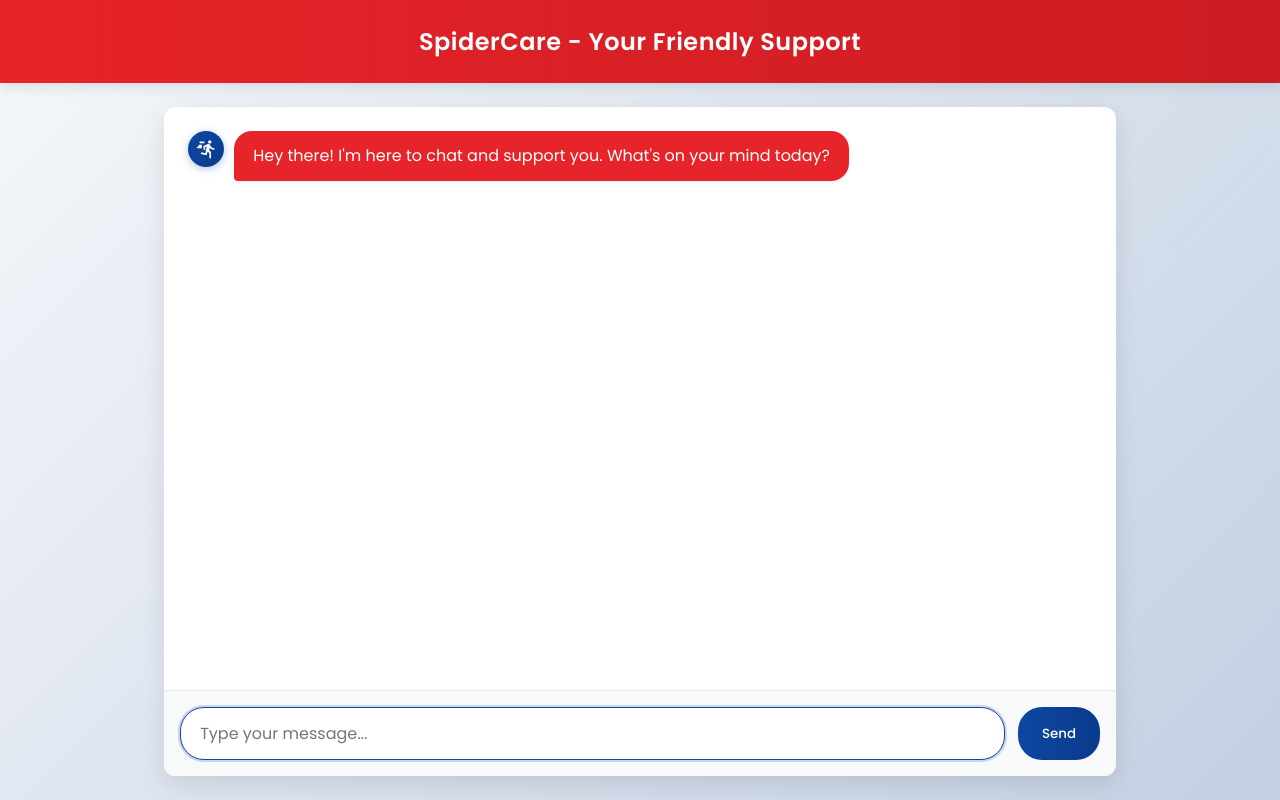
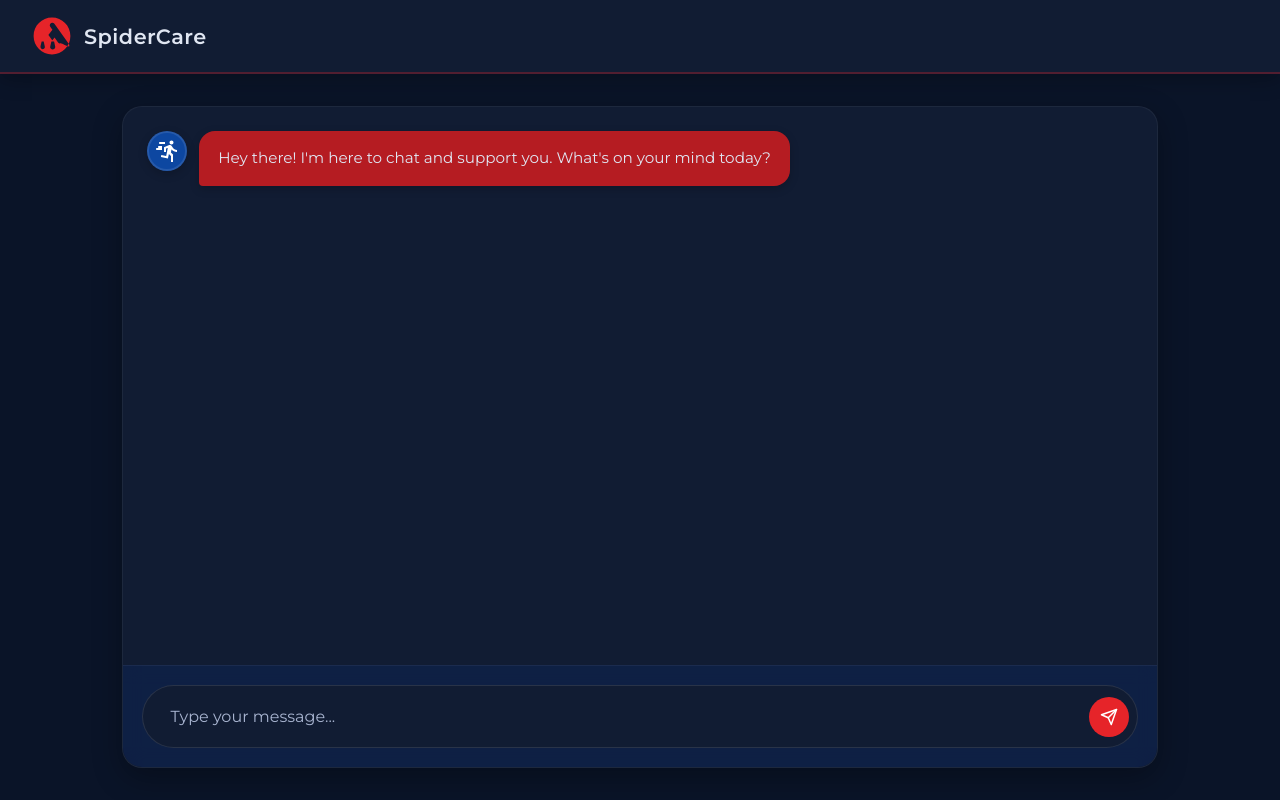
Before and after one commit to plunkix/spidercare-cloudfare, a plain HTML site: page frontend/index.html in a window 1280 px wide. Drawn offline with Linux system fonts and the light colour scheme; no server answers.

Commit message:
updated frontend

```diff
--- a/frontend/index.html
+++ b/frontend/index.html
@@ -4,17 +4,17 @@
     <meta charset="UTF-8">
     <meta name="viewport" content="width=device-width, initial-scale=1.0">
     <title>SpiderCare - Your Friendly Support</title>
-    <link href="https://fonts.googleapis.com/css2?family=Poppins:wght@300;400;500;600;700&display=swap" rel="stylesheet">
+    <link href="https://fonts.googleapis.com/css2?family=Montserrat:wght@300;400;500;600;700&display=swap" rel="stylesheet">
     <style>
         :root {
             --primary: #e62429;
-            --primary-dark: #cc1c21;
-            --secondary: #0d47a1;
-            --secondary-dark: #0a3b8c;
-            --light: #f8f9fa;
-            --dark: #212529;
-            --gray: #6c757d;
-            --light-gray: #e9ecef;
+            --primary-dark: #b51c22;
+            --secondary: #0d2456;
+            --dark-bg: #0a1428;
+            --card-bg: #111c33;
+            --text-light: #e0e6f2;
+            --text-secondary: #a8b4d0;
+            --border-radius: 20px;
         }
 
         * {
@@ -24,49 +24,62 @@
         }
 
         body {
-            font-family: 'Poppins', sans-serif;
-            color: var(--dark);
-            background: linear-gradient(135deg, #f5f7fa 0%, #c3cfe2 100%);
+            font-family: 'Montserrat', sans-serif;
+            color: var(--text-light);
+            background-color: var(--dark-bg);
             height: 100vh;
             display: flex;
             flex-direction: column;
         }
 
         .header {
-            background: linear-gradient(90deg, var(--primary) 0%, var(--primary-dark) 100%);
-            color: white;
-            padding: 1.5rem;
-            text-align: center;
-            box-shadow: 0 4px 12px rgba(0, 0, 0, 0.1);
+            background-color: var(--card-bg);
+            padding: 1rem 2rem;
+            display: flex;
+            align-items: center;
+            box-shadow: 0 4px 20px rgba(0, 0, 0, 0.3);
             position: relative;
             z-index: 10;
+            border-bottom: 2px solid rgba(230, 36, 41, 0.3);
+        }
+
+        .logo-container {
+            display: flex;
+            align-items: center;
+        }
+
+        .logo {
+            width: 40px;
+            height: 40px;
+            margin-right: 12px;
         }
 
         .header h1 {
-            margin: 0;
-            font-size: 1.5rem;
+            font-size: 1.3rem;
             font-weight: 600;
             letter-spacing: 0.5px;
+            color: var(--text-light);
         }
 
         .app-container {
-            max-width: 1000px;
+            max-width: 1100px;
             margin: 0 auto;
             width: 100%;
             flex: 1;
             display: flex;
             flex-direction: column;
-            padding: 1.5rem;
+            padding: 2rem;
         }
 
         .chat-container {
             flex: 1;
             display: flex;
             flex-direction: column;
-            background-color: white;
-            border-radius: 12px;
-            box-shadow: 0 8px 24px rgba(0, 0, 0, 0.1);
+            background-color: var(--card-bg);
+            border-radius: var(--border-radius);
+            box-shadow: 0 10px 30px rgba(0, 0, 0, 0.3);
             overflow: hidden;
+            border: 1px solid rgba(255, 255, 255, 0.05);
         }
 
         .chat-messages {
@@ -75,96 +88,129 @@
             overflow-y: auto;
             display: flex;
             flex-direction: column;
-            gap: 1rem;
+            gap: 1.5rem;
+        }
+
+        .message-row {
+            display: flex;
+            align-items: flex-start;
+            width: 100%;
+        }
+
+        .user-message-row {
+            justify-content: flex-end;
+        }
+
+        .spider-message-row {
+            justify-content: flex-start;
         }
 
         .message {
-            max-width: 75%;
-            padding: 0.8rem 1.2rem;
-            border-radius: 18px;
+            max-width: 70%;
+            padding: 1rem 1.2rem;
+            border-radius: 16px;
             line-height: 1.5;
             position: relative;
-            box-shadow: 0 2px 5px rgba(0, 0, 0, 0.05);
+            font-size: 0.95rem;
         }
 
         .user-message {
-            background-color: var(--light-gray);
-            align-self: flex-end;
+            background-color: #142755;
+            color: var(--text-light);
             border-bottom-right-radius: 4px;
+            margin-right: 12px;
+            box-shadow: 0 3px 10px rgba(0, 0, 0, 0.2);
         }
 
         .spider-message {
-            background-color: var(--primary);
-            color: white;
-            align-self: flex-start;
+            background-color: var(--primary-dark);
+            color: var(--text-light);
             border-bottom-left-radius: 4px;
+            margin-left: 12px;
+            box-shadow: 0 3px 10px rgba(0, 0, 0, 0.2);
+        }
+
+        .chat-input-container {
+            padding: 1.2rem;
+            background-color: rgba(13, 36, 86, 0.5);
+            backdrop-filter: blur(10px);
+            border-top: 1px solid rgba(255, 255, 255, 0.05);
         }
 
         .chat-input {
             display: flex;
-            padding: 1rem;
-            background-color: var(--light);
-            border-top: 1px solid var(--light-gray);
+            align-items: center;
+            background-color: var(--card-bg);
+            border-radius: 50px;
+            padding: 0.5rem;
+            overflow: hidden;
+            border: 1px solid rgba(255, 255, 255, 0.1);
         }
 
         .chat-input input {
             flex: 1;
             padding: 0.8rem 1.2rem;
-            border: 1px solid #ddd;
-            border-radius: 24px;
+            border: none;
             outline: none;
             font-size: 1rem;
-            font-family: 'Poppins', sans-serif;
+            font-family: 'Montserrat', sans-serif;
+            background: transparent;
+            color: var(--text-light);
+        }
+
+        .chat-input input::placeholder {
+            color: var(--text-secondary);
+        }
+
+        .send-button {
+            background-color: var(--primary);
+            color: white;
+            border: none;
+            width: 40px;
+            height: 40px;
+            border-radius: 50%;
+            cursor: pointer;
+            display: flex;
+            align-items: center;
+            justify-content: center;
             transition: all 0.3s ease;
         }
 
-        .chat-input input:focus {
-            border-color: var(--secondary);
-            box-shadow: 0 0 0 2px rgba(13, 71, 161, 0.2);
+        .send-button:hover {
+            background-color: var(--primary-dark);
+            transform: scale(1.05);
         }
 
-        .chat-input button {
-            margin-left: 0.8rem;
-            padding: 0.8rem 1.5rem;
-            background: linear-gradient(90deg, var(--secondary) 0%, var(--secondary-dark) 100%);
-            color: white;
-            border: none;
-            border-radius: 24px;
-            cursor: pointer;
-            font-weight: 500;
-            font-family: 'Poppins', sans-serif;
-            transition: all 0.3s ease;
-        }
-
-        .chat-input button:hover {
-            transform: translateY(-2px);
-            box-shadow: 0 4px 12px rgba(13, 71, 161, 0.3);
-        }
-
-        .chat-input button:active {
-            transform: translateY(0);
+        .avatar {
+            width: 40px;
+            height: 40px;
+            border-radius: 50%;
+            display: flex;
+            align-items: center;
+            justify-content: center;
+            background-size: cover;
+            background-position: center;
+            box-shadow: 0 3px 10px rgba(0, 0, 0, 0.2);
+            border: 2px solid rgba(255, 255, 255, 0.1);
         }
 
         .spider-avatar {
-            width: 36px;
-            height: 36px;
-            border-radius: 50%;
-            background: linear-gradient(135deg, var(--secondary) 0%, var(--secondary-dark) 100%);
-            display: flex;
-            align-items: center;
-            justify-content: center;
-            margin-right: 10px;
-            box-shadow: 0 2px 8px rgba(13, 71, 161, 0.3);
+            background-color: #0d47a1;
         }
 
-        .message-with-avatar {
-            display: flex;
-            align-items: flex-start;
+        .user-avatar {
+            background-color: #233662;
         }
 
         .spider-icon {
-            width: 20px;
-            height: 20px;
+            width: 24px;
+            height: 24px;
+            fill: white;
+        }
+
+        .user-icon {
+            width: 24px;
+            height: 24px;
             fill: white;
         }
 
@@ -172,13 +218,14 @@
             display: flex;
             align-items: center;
             margin: 0.5rem 0;
+            padding-left: 12px;
         }
 
         .typing-indicator span {
             height: 8px;
             width: 8px;
             margin: 0 1px;
-            background-color: white;
+            background-color: rgba(255, 255, 255, 0.7);
             border-radius: 50%;
             display: inline-block;
             opacity: 0.6;
@@ -194,31 +241,60 @@
         .typing-indicator span:nth-child(2) { animation: blink 1s infinite 0.66s; }
         .typing-indicator span:nth-child(3) { animation: blink 1s infinite 0.99s; }
 
+        /* Custom scrollbar */
+        ::-webkit-scrollbar {
+            width: 8px;
+        }
+
+        ::-webkit-scrollbar-track {
+            background: rgba(255, 255, 255, 0.05);
+            border-radius: 10px;
+        }
+
+        ::-webkit-scrollbar-thumb {
+            background: rgba(255, 255, 255, 0.1);
+            border-radius: 10px;
+        }
+
+        ::-webkit-scrollbar-thumb:hover {
+            background: rgba(255, 255, 255, 0.2);
+        }
+
         @media (max-width: 768px) {
             .app-container {
-                padding: 0.8rem;
+                padding: 1rem;
             }
 
             .message {
-                max-width: 85%;
+                max-width: 80%;
             }
 
             .header h1 {
-                font-size: 1.2rem;
+                font-size: 1.1rem;
+            }
+
+            .logo {
+                width: 30px;
+                height: 30px;
             }
         }
     </style>
 </head>
 <body>
     <div class="header">
-        <h1>SpiderCare - Your Friendly Support</h1>
+        <div class="logo-container">
+            <svg class="logo" xmlns="http://www.w3.org/2000/svg" viewBox="0 0 50 50">
+                <path fill="#e62429" d="M25,2C12.3,2,2,12.3,2,25s10.3,23,23,23s23-10.3,23-23S37.7,2,25,2z M35.8,34.1c-1.2,0.4-2.3,0.1-3.2-1.1l-4.4-6.1 l-3.9,5.1h3.3l1.4,6.2c0.2,1.1-0.1,2.1-0.9,2.8c-0.7,0.5-1.5,0.8-2.3,0.8c-0.8,0-1.5-0.3-2.1-0.8c-0.8-0.7-1.2-1.7-0.9-2.8l1.4-6.2h2.2 l-7.2-10l-7.9,10h3.3l1.4,6.2c0.3,1.3-0.3,2.6-1.6,3.1c-1.2,0.4-2.3,0.1-3.2-1.1c-0.6-0.8-0.8-1.8-0.5-2.8l1.5-6.2h2.5l10.8-14 l-2.7-3.8c-0.7-1-0.8-2-0.3-3.1c0.5-1.1,1.3-1.7,2.5-1.9c1.2-0.2,2.2,0.3,3,1.4l18.1,25.1c0.7,1,0.8,2,0.3,3.1S37,33.8,35.8,34.1z"/>
+            </svg>
+            <h1>SpiderCare</h1>
+        </div>
     </div>
 
     <div class="app-container">
         <div class="chat-container">
             <div class="chat-messages" id="chat-messages">
-                <div class="message-with-avatar">
-                    <div class="spider-avatar">
+                <div class="message-row spider-message-row">
+                    <div class="avatar spider-avatar">
                         <svg class="spider-icon" viewBox="0 0 24 24">
                             <path d="M16.5,5.5C17.6,5.5 18.5,4.6 18.5,3.5C18.5,2.4 17.6,1.5 16.5,1.5C15.4,1.5 14.5,2.4 14.5,3.5C14.5,4.6 15.4,5.5 16.5,5.5M12.9,19.4L13.9,15L16,17V23H18V15.5L15.9,13.5L16.5,10.5C17.89,12.09 19.89,13 22,13V11C20.24,11.03 18.6,10.11 17.7,8.6L16.7,7C16.34,6.4 15.7,6 15,6C14.7,6 14.5,6.1 14.2,6.1L9,8.3V13H11V9.6L12.8,8.9L11.2,17L6.3,16L5.9,18L12.9,19.4M4,9C3.45,9 3,8.55 3,8C3,7.45 3.45,7 4,7H7V9H4M5,5C4.45,5 4,4.55 4,4C4,3.45 4.45,3 5,3H10V5H5M2,11C1.45,11 1,10.55 1,10C1,9.45 1.45,9 2,9H7V11H2Z"/>
                         </svg>
@@ -227,11 +303,43 @@
                         Hey there! I'm here to chat and support you. What's on your mind today?
                     </div>
                 </div>
+
+                <!-- Example conversation - can be removed -->
+                <!--
+                <div class="message-row user-message-row">
+                    <div class="message user-message">
+                        I've been feeling a bit overwhelmed with work lately.
+                    </div>
+                    <div class="avatar user-avatar">
+                        <svg class="user-icon" viewBox="0 0 24 24">
+                            <path fill="currentColor" d="M12,4A4,4 0 0,1 16,8A4,4 0 0,1 12,12A4,4 0 0,1 8,8A4,4 0 0,1 12,4M12,14C16.42,14 20,15.79 20,18V20H4V18C4,15.79 7.58,14 12,14Z" />
+                        </svg>
+                    </div>
                 </div>
 
+                <div class="message-row spider-message-row">
+                    <div class="avatar spider-avatar">
+                        <svg class="spider-icon" viewBox="0 0 24 24">
+                            <path d="M16.5,5.5C17.6,5.5 18.5,4.6 18.5,3.5C18.5,2.4 17.6,1.5 16.5,1.5C15.4,1.5 14.5,2.4 14.5,3.5C14.5,4.6 15.4,5.5 16.5,5.5M12.9,19.4L13.9,15L16,17V23H18V15.5L15.9,13.5L16.5,10.5C17.89,12.09 19.89,13 22,13V11C20.24,11.03 18.6,10.11 17.7,8.6L16.7,7C16.34,6.4 15.7,6 15,6C14.7,6 14.5,6.1 14.2,6.1L9,8.3V13H11V9.6L12.8,8.9L11.2,17L6.3,16L5.9,18L12.9,19.4M4,9C3.45,9 3,8.55 3,8C3,7.45 3.45,7 4,7H7V9H4M5,5C4.45,5 4,4.55 4,4C4,3.45 4.45,3 5,3H10V5H5M2,11C1.45,11 1,10.55 1,10C1,9.45 1.45,9 2,9H7V11H2Z"/>
+                        </svg>
+                    </div>
+                    <div class="message spider-message">
+                        That sounds tough. I know what it's like when work starts piling up. What specifically has been the most challenging part for you?
+                    </div>
+                </div>
+                -->
+            </div>
+
+            <div class="chat-input-container">
                 <div class="chat-input">
                     <input type="text" id="user-input" placeholder="Type your message..." />
-                <button id="send-button">Send</button>
+                    <button id="send-button" class="send-button">
+                        <svg xmlns="http://www.w3.org/2000/svg" width="18" height="18" viewBox="0 0 24 24" fill="none" stroke="currentColor" stroke-width="2" stroke-linecap="round" stroke-linejoin="round">
+                            <line x1="22" y1="2" x2="11" y2="13"></line>
+                            <polygon points="22 2 15 22 11 13 2 9 22 2"></polygon>
+                        </svg>
+                    </button>
+                </div>
             </div>
         </div>
     </div>
@@ -244,37 +352,44 @@
 
             // API endpoint - update with your Cloudflare Worker URL when deployed
             const API_ENDPOINT = 'https://spidercare.tathesrushti.workers.dev';
-            const USE_API = true; // Always use the API now
+            const USE_API = true; // Always use the API
 
             function addMessage(message, isUser = false) {
-                const messageElement = document.createElement('div');
+                const messageRow = document.createElement('div');
+                messageRow.classList.add('message-row');
 
                 if (isUser) {
-                    messageElement.innerHTML = `<div class="message user-message">${message}</div>`;
-                    messageElement.classList.add('user-message-container');
+                    messageRow.classList.add('user-message-row');
+                    messageRow.innerHTML = `
+                        <div class="message user-message">${message}</div>
+                        <div class="avatar user-avatar">
+                            <svg class="user-icon" viewBox="0 0 24 24">
+                                <path fill="currentColor" d="M12,4A4,4 0 0,1 16,8A4,4 0 0,1 12,12A4,4 0 0,1 8,8A4,4 0 0,1 12,4M12,14C16.42,14 20,15.79 20,18V20H4V18C4,15.79 7.58,14 12,14Z" />
+                            </svg>
+                        </div>
+                    `;
                 } else {
-                    messageElement.innerHTML = `
-                        <div class="message-with-avatar">
-                            <div class="spider-avatar">
+                    messageRow.classList.add('spider-message-row');
+                    messageRow.innerHTML = `
+                        <div class="avatar spider-avatar">
                             <svg class="spider-icon" viewBox="0 0 24 24">
                                 <path d="M16.5,5.5C17.6,5.5 18.5,4.6 18.5,3.5C18.5,2.4 17.6,1.5 16.5,1.5C15.4,1.5 14.5,2.4 14.5,3.5C14.5,4.6 15.4,5.5 16.5,5.5M12.9,19.4L13.9,15L16,17V23H18V15.5L15.9,13.5L16.5,10.5C17.89,12.09 19.89,13 22,13V11C20.24,11.03 18.6,10.11 17.7,8.6L16.7,7C16.34,6.4 15.7,6 15,6C14.7,6 14.5,6.1 14.2,6.1L9,8.3V13H11V9.6L12.8,8.9L11.2,17L6.3,16L5.9,18L12.9,19.4M4,9C3.45,9 3,8.55 3,8C3,7.45 3.45,7 4,7H7V9H4M5,5C4.45,5 4,4.55 4,4C4,3.45 4.45,3 5,3H10V5H5M2,11C1.45,11 1,10.55 1,10C1,9.45 1.45,9 2,9H7V11H2Z"/>
                             </svg>
                         </div>
                         <div class="message spider-message">${message}</div>
-                        </div>
                     `;
                 }
 
-                chatMessages.appendChild(messageElement);
+                chatMessages.appendChild(messageRow);
                 chatMessages.scrollTop = chatMessages.scrollHeight;
             }
 
             function showTypingIndicator() {
-                const typingElement = document.createElement('div');
-                typingElement.classList.add('message-with-avatar');
-                typingElement.id = 'typing-indicator';
-                typingElement.innerHTML = `
-                    <div class="spider-avatar">
+                const typingRow = document.createElement('div');
+                typingRow.classList.add('message-row', 'spider-message-row');
+                typingRow.id = 'typing-indicator';
+                typingRow.innerHTML = `
+                    <div class="avatar spider-avatar">
                         <svg class="spider-icon" viewBox="0 0 24 24">
                             <path d="M16.5,5.5C17.6,5.5 18.5,4.6 18.5,3.5C18.5,2.4 17.6,1.5 16.5,1.5C15.4,1.5 14.5,2.4 14.5,3.5C14.5,4.6 15.4,5.5 16.5,5.5M12.9,19.4L13.9,15L16,17V23H18V15.5L15.9,13.5L16.5,10.5C17.89,12.09 19.89,13 22,13V11C20.24,11.03 18.6,10.11 17.7,8.6L16.7,7C16.34,6.4 15.7,6 15,6C14.7,6 14.5,6.1 14.2,6.1L9,8.3V13H11V9.6L12.8,8.9L11.2,17L6.3,16L5.9,18L12.9,19.4M4,9C3.45,9 3,8.55 3,8C3,7.45 3.45,7 4,7H7V9H4M5,5C4.45,5 4,4.55 4,4C4,3.45 4.45,3 5,3H10V5H5M2,11C1.45,11 1,10.55 1,10C1,9.45 1.45,9 2,9H7V11H2Z"/>
                         </svg>
@@ -285,7 +400,7 @@
                         <span></span>
                     </div>
                 `;
-                chatMessages.appendChild(typingElement);
+                chatMessages.appendChild(typingRow);
                 chatMessages.scrollTop = chatMessages.scrollHeight;
             }
 
```
Lines whose indentation alone changed are shown as unchanged.
